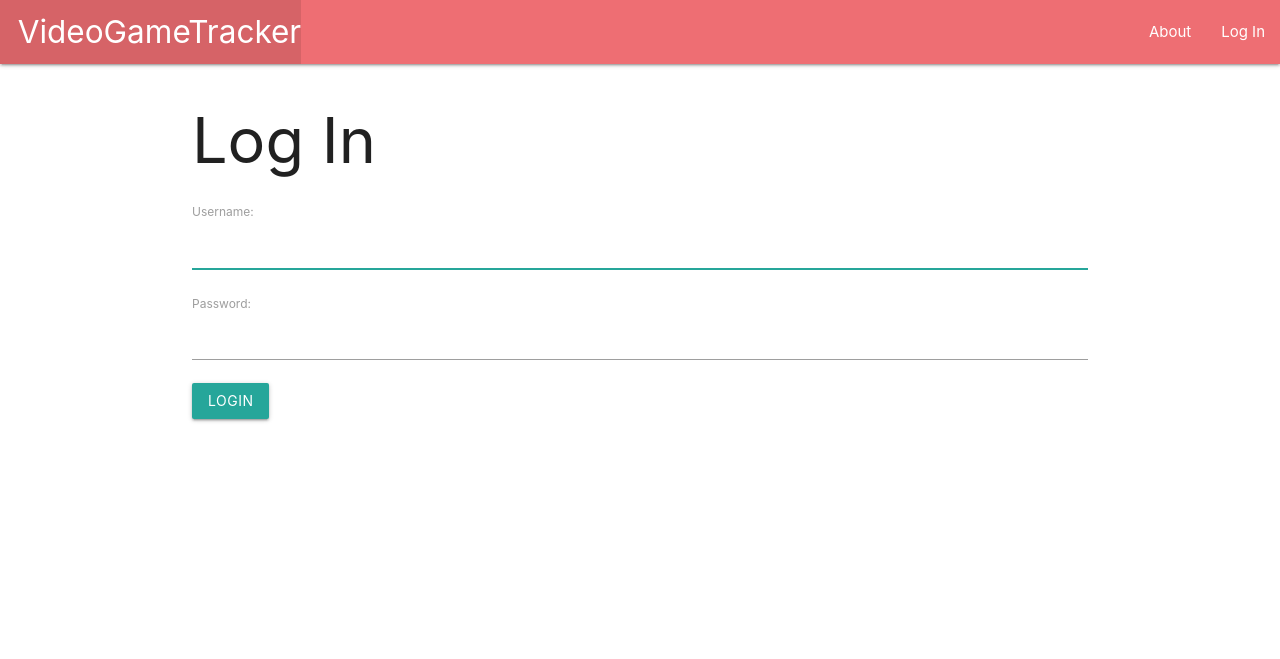
After one commit to aaronl647/game-collector, a Django app: page /accounts/login/ in a window 1280 px wide. The commit adds this page. Shown: the top 659 px of the page. Run offline with Django 3.2, Linux system fonts and the light colour scheme.

Commit message:
adding login features

```diff
--- a/gamecollector/gamecollector/settings.py
+++ b/gamecollector/gamecollector/settings.py
@@ -119,3 +119,7 @@ USE_TZ = True
 # https://docs.djangoproject.com/en/3.0/howto/static-files/
 
 STATIC_URL = '/static/'
+
+LOGIN_REDIRECT_URL = '/games/'
+
+LOGOUT_REDIRECT_URL = '/'
--- a/gamecollector/gamecollector/urls.py
+++ b/gamecollector/gamecollector/urls.py
@@ -18,5 +18,6 @@ from django.urls import path, include
 
 urlpatterns = [
     path('admin/', admin.site.urls),
-    path('', include('main_app.urls'))
+    path('', include('main_app.urls')),
+    path('accounts/', include('django.contrib.auth.urls')),
 ]
--- a/gamecollector/main_app/models.py
+++ b/gamecollector/main_app/models.py
@@ -1,6 +1,7 @@
 from django.db import models
 from django.urls import reverse
 from datetime import date
+from django.contrib.auth.models import User
 
 YESNO = (
     ('Y', 'Yes'),
@@ -29,6 +30,7 @@ class Games(models.Model):
     genre = models.CharField(max_length=100)
     release_year = models.IntegerField()
     platform = models.ManyToManyField(Platform)
+    user = models.ForeignKey(User, on_delete=models.CASCADE)
 
     def __str__(self):
         return self.name
--- a/gamecollector/main_app/templates/base.html
+++ b/gamecollector/main_app/templates/base.html
@@ -1,6 +1,7 @@
 {% load static %}
 <!DOCTYPE html>
 <html lang="en">
+
 <head>
   <meta charset="UTF-8">
   <meta name="viewport" content="width=device-width, initial-scale=1.0">
@@ -10,6 +11,7 @@
   <script src="https://cdnjs.cloudflare.com/ajax/libs/materialize/1.0.0/js/materialize.min.js"></script>
   <link rel="stylesheet" href="https://cdnjs.cloudflare.com/ajax/libs/materialize/1.0.0/css/materialize.min.css">
 </head>
+
 <body>
   <header class="navbar-fixed">
     <nav>
@@ -19,9 +21,14 @@
         </ul>
         <ul class="right">
           <li><a href="{% url 'about' %}">About</a></li>
+          {% if user.is_authenticated %}
           <li><a href="{% url 'index' %}">View Video Games</a></li>
           <li><a href="{% url 'games_create' %}">Add a Game</a></li>
           <li><a href="{% url 'index' %}">View All My Games</a></li>
+          <li><a href="{% url 'logout' %}">Log Out</a></li>
+          {% else %}
+          <li><a href="{% url 'login' %}">Log In</a></li>
+          {% endif %}
         </ul>
       </div>
     </nav>
@@ -34,4 +41,5 @@
     <div class="right">All Rights Reserved, &copy; 2020 Video Game Tracker &nbsp;</div>
   </footer>
 </body>
+
 </html>
--- /dev/null
+++ b/gamecollector/main_app/templates/registration/login.html
@@ -0,0 +1,11 @@
+{% extends 'base.html' %}
+{% block content %}
+
+<h1>Log In</h1>
+<form method = "post" action="{% url 'login' %}">
+    {% csrf_token %}
+    {{form.as_p}}
+    <input type="submit" class="btn" value="login">
+    <input type="hidden" name="next" value="{{ next }}">
+</form>
+{% endblock %}
```
Also changed, not shown: gamecollector/main_app/migrations/0002_games_user.py (added).
